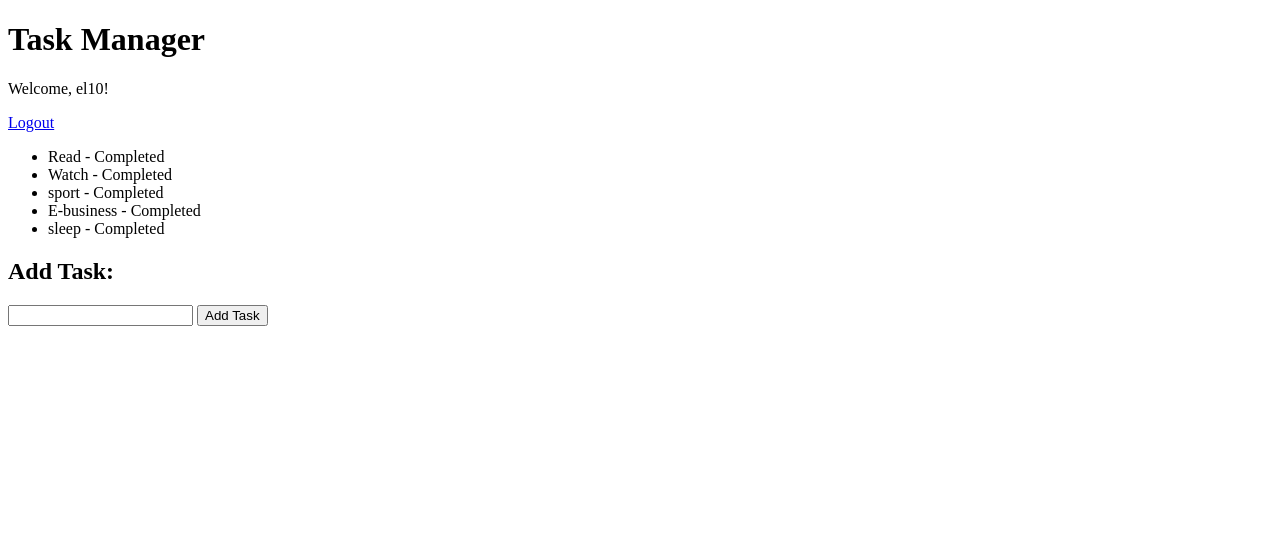
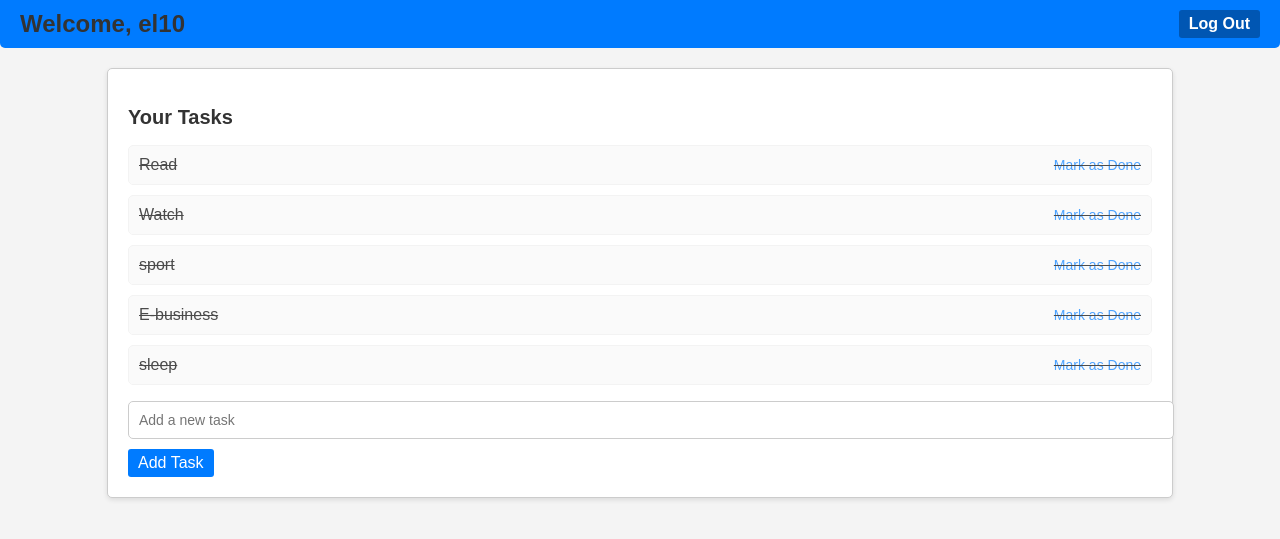
Before and after one commit to elchinefa/Python-ToDoList, a Flask app: page /home in a window 1280 px wide. Shown: the top 539 px of the page. Run offline with Flask 3, Linux system fonts and the light colour scheme; a user stored in the database is signed in; data comes from the database, SQL or seed files in the repository; both versions use the stored data as it was after the commit.

Commit message:
CSS added

```diff
--- a/app.py
+++ b/app.py
@@ -12,12 +12,10 @@ database.init_db()
 
 
 
+def verify_password(input_password, stored_hashed_password):
+    hashed_input_password = hashlib.sha256(input_password.encode()).hexdigest()
+    return hashed_input_password == stored_hashed_password
 
-
-
-def verify_password(input_password, hashed_password):
-
-    return input_password == hashed_password
 
 
 @app.route("/login", methods=["GET","POST"])
--- /dev/null
+++ b/static/styles.css
@@ -0,0 +1,136 @@
+body {
+    font-family: Arial, sans-serif;
+    margin: 0;
+    padding: 0;
+    background-color: #f4f4f4;
+}
+
+.login-container {
+    width: 300px;
+    margin: auto;
+    padding: 20px;
+    background-color: #ffffff;
+    border-radius: 5px;
+    box-shadow: 0px 2px 5px rgba(0, 0, 0, 0.1);
+}
+
+h1 {
+    text-align: center;
+    margin-bottom: 20px;
+    color: #333;
+}
+
+.form-group {
+    margin-bottom: 15px;
+}
+
+label {
+    display: block;
+    margin-bottom: 5px;
+    color: #555;
+}
+
+input {
+    width: 100%;
+    padding: 10px;
+    border: 1px solid #ccc;
+    border-radius: 5px;
+    font-size: 14px;
+}
+
+.btn-login {
+    display: block;
+    width: 100%;
+    padding: 10px;
+    background-color: #007bff;
+    color: #ffffff;
+    border: none;
+    border-radius: 5px;
+    font-size: 16px;
+    cursor: pointer;
+}
+
+.btn-login:hover {
+    background-color: #0056b3;
+}
+
+/* Existing styles ... */
+
+.header {
+    display: flex;
+    justify-content: space-between;
+    align-items: center;
+    background-color: #007bff;
+    color: #ffffff;
+    padding: 10px 20px;
+    border-radius: 0 0 5px 5px;
+}
+
+.header h1 {
+    margin: 0;
+    font-size: 24px;
+}
+
+.logout-btn {
+    color: #ffffff;
+    text-decoration: none;
+    font-weight: bold;
+    padding: 5px 10px;
+    background-color: #0056b3;
+    border-radius: 3px;
+}
+
+.task-container {
+    margin: 20px auto;
+    width: 80%;
+    background-color: #ffffff;
+    border: 1px solid #ccc;
+    padding: 20px;
+    border-radius: 5px;
+    box-shadow: 0px 2px 5px rgba(0, 0, 0, 0.1);
+}
+
+h2 {
+    font-size: 20px;
+    color: #333;
+    margin-bottom: 10px;
+}
+
+ul {
+    list-style: none;
+    padding: 0;
+}
+
+li {
+    display: flex;
+    align-items: center;
+    justify-content: space-between;
+    margin-bottom: 10px;
+    padding: 10px;
+    border: 1px solid #eee;
+    border-radius: 5px;
+    background-color: #f9f9f9;
+}
+
+.completed {
+    text-decoration: line-through;
+    opacity: 0.7;
+}
+
+.complete-btn {
+    color: #007bff;
+    text-decoration: none;
+    font-size: 14px;
+}
+
+.add-task-btn {
+    display: block;
+    margin-top: 10px;
+    padding: 5px 10px;
+    background-color: #007bff;
+    color: #ffffff;
+    border: none;
+    border-radius: 3px;
+    font-size: 16px;
+    cursor: pointer;
+}
--- a/templates/index.html
+++ b/templates/index.html
@@ -1,23 +1,28 @@
 <!DOCTYPE html>
 <html>
 <head>
-    <title>Task Manager</title>
+    <title>Todo List</title>
+    <link rel="stylesheet" href="{{ url_for('static', filename='styles.css') }}">
 </head>
 <body>
-    <h1>Task Manager</h1>
-    {% if user_id %}
-        <p>Welcome, {{ username }}!</p>
-        <a href="/logout">Logout</a>
-    {% endif %}
+    <div class="header">
+        <h1>Welcome, {{ username }}</h1>
+        <a href="/logout" class="logout-btn">Log Out</a>
+    </div>
+    <div class="task-container">
+        <h2>Your Tasks</h2>
         <ul>
             {% for task in tasks %}
-            <li>{{ task.task }} - {% if task.completed %}Completed{% else %}<a href="/complete/{{ task.id }}">Mark as Completed</a>{% endif %}</li>
+                <li class="{% if task.completed %}completed{% endif %}">
+                    {{ task.task }}
+                    <a href="/complete/{{ task.id }}" class="complete-btn">Mark as Done</a>
+                </li>
             {% endfor %}
         </ul>
-    <h2>Add Task:</h2>
         <form action="/add-task" method="post">
-        <input type="text" name="task" required>
-        <button type="submit">Add Task</button>
+            <input type="text" name="task" placeholder="Add a new task" required>
+            <button type="submit" class="add-task-btn">Add Task</button>
         </form>
+    </div>
 </body>
 </html>
```
Also changed, not shown: before-regist-app.py (deleted, +0 -27 lines), before-register-database.py (deleted, +0 -38 lines), templates/login.html (+16 -7 lines), without_DB_app.py (deleted, +0 -27 lines), tasks.db, 1 other file. Lines whose indentation alone changed are shown as unchanged.
